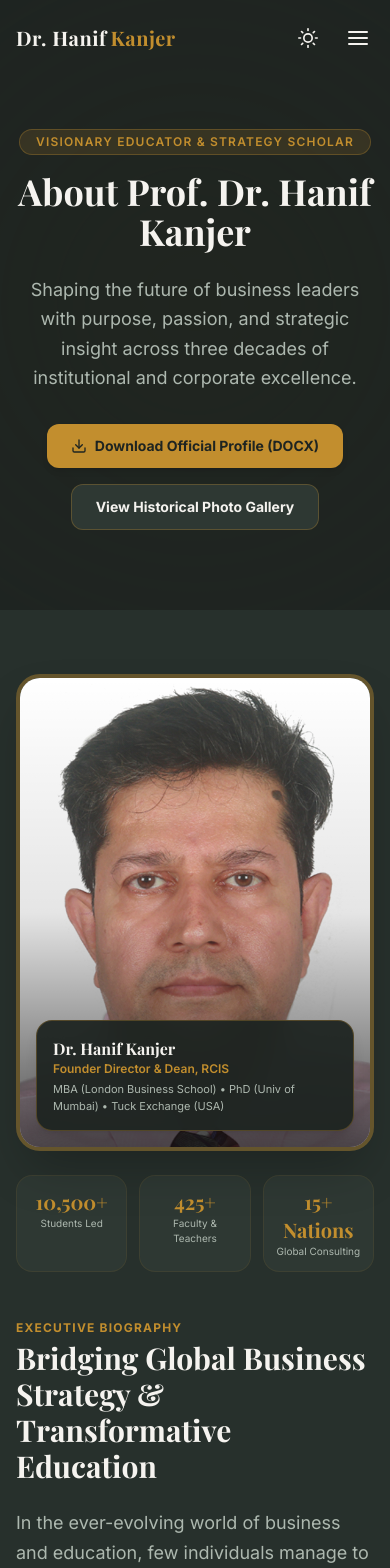
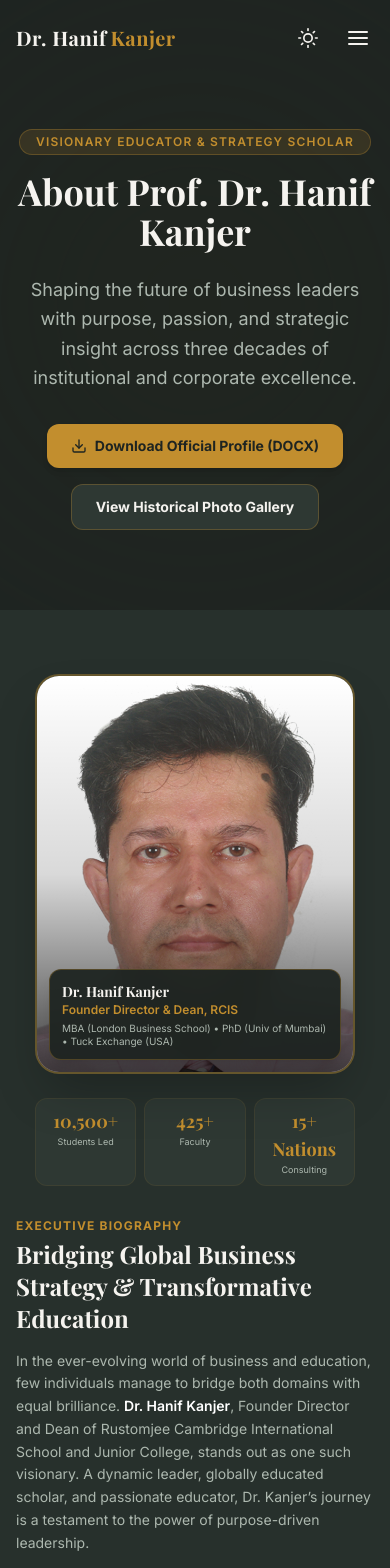
Before and after one commit to rustomjeecareerconnect/HKanjer-website, a Next.js app: page /about in a window 390 px wide. Shown: the top 1568 px of the page. Built offline with nearby package versions, Linux system fonts and the light colour scheme; a web font is replaced by a local one.

Commit message:
style: refine mobile menu and responsive portrait layout
Improve mobile menu UX with blur effect, improved navigation styling, and scrolling support. Update about page portrait layout for better responsiveness across small devices.

```diff
--- a/app/about/page.js
+++ b/app/about/page.js
@@ -128,82 +128,82 @@ export default function About() {
       {/* Section 2: Comprehensive Official Biography */}
       <section className="section-padding bg-secondary-light dark:bg-secondary">
         <div className="container-custom">
-          <div className="grid grid-cols-1 lg:grid-cols-12 gap-12 items-start">
-            <div className="lg:col-span-5 space-y-6 sticky top-28">
+          <div className="grid grid-cols-1 lg:grid-cols-12 gap-8 lg:gap-12 items-start">
+            <div className="lg:col-span-5 space-y-6 relative lg:sticky lg:top-28 z-10">
               <ScrollAnimation>
-                <div className="relative aspect-[3/4] w-full max-w-md mx-auto rounded-3xl overflow-hidden border-4 border-accent/40 shadow-2xl group">
+                <div className="relative aspect-[4/5] sm:aspect-[3/4] w-full max-w-xs sm:max-w-sm lg:max-w-md mx-auto rounded-3xl overflow-hidden border-2 sm:border-4 border-accent/40 shadow-2xl group">
                   <Image
                     src="/images/dr-hanif-kanjer-2025-portrait.jpg"
                     alt="Prof. Dr. Hanif Kanjer"
                     fill
                     priority
-                    sizes="(max-width: 1024px) 100vw, 400px"
+                    sizes="(max-width: 640px) 320px, (max-width: 1024px) 380px, 400px"
                     className="object-cover object-top filter contrast-[1.03] group-hover:scale-105 transition-transform duration-500"
                     referrerPolicy="no-referrer"
                   />
-                  <div className="absolute inset-0 bg-gradient-to-t from-black/70 via-black/10 to-transparent pointer-events-none"></div>
-                  <div className="absolute bottom-4 left-4 right-4 bg-surface-light/95 dark:bg-primary/95 backdrop-blur-md p-4 rounded-2xl border border-accent/30 shadow-lg">
-                    <p className="text-base font-heading font-bold text-text-dark dark:text-text">Dr. Hanif Kanjer</p>
+                  <div className="absolute inset-0 bg-gradient-to-t from-black/75 via-black/15 to-transparent pointer-events-none"></div>
+                  <div className="absolute bottom-3 left-3 right-3 sm:bottom-4 sm:left-4 sm:right-4 bg-surface-light/95 dark:bg-primary/95 backdrop-blur-md p-3 sm:p-4 rounded-xl sm:rounded-2xl border border-accent/30 shadow-lg">
+                    <p className="text-sm sm:text-base font-heading font-bold text-text-dark dark:text-text">Dr. Hanif Kanjer</p>
                     <p className="text-xs text-accent font-semibold">Founder Director & Dean, RCIS</p>
-                    <p className="text-[11px] text-text-dark-muted dark:text-text-muted mt-1">MBA (London Business School) • PhD (Univ of Mumbai) • Tuck Exchange (USA)</p>
+                    <p className="text-[10px] sm:text-[11px] text-text-dark-muted dark:text-text-muted mt-1 leading-tight">MBA (London Business School) • PhD (Univ of Mumbai) • Tuck Exchange (USA)</p>
                   </div>
                 </div>
               </ScrollAnimation>
 
               {/* Quick Institutional Stats */}
               <ScrollAnimation delay={0.2}>
-                <div className="grid grid-cols-3 gap-3 max-w-md mx-auto">
-                  <div className="card-base p-3 text-center rounded-2xl border border-accent/20 bg-surface-light dark:bg-surface">
-                    <p className="font-heading text-xl font-bold text-accent">10,500+</p>
-                    <p className="text-[10px] text-text-dark-muted dark:text-text-muted">Students Led</p>
+                <div className="grid grid-cols-3 gap-2 sm:gap-3 max-w-xs sm:max-w-sm lg:max-w-md mx-auto">
+                  <div className="card-base p-2 sm:p-3 text-center rounded-xl sm:rounded-2xl border border-accent/20 bg-surface-light dark:bg-surface">
+                    <p className="font-heading text-lg sm:text-xl font-bold text-accent">10,500+</p>
+                    <p className="text-[9px] sm:text-[10px] text-text-dark-muted dark:text-text-muted">Students Led</p>
                   </div>
-                  <div className="card-base p-3 text-center rounded-2xl border border-accent/20 bg-surface-light dark:bg-surface">
-                    <p className="font-heading text-xl font-bold text-accent">425+</p>
-                    <p className="text-[10px] text-text-dark-muted dark:text-text-muted">Faculty & Teachers</p>
+                  <div className="card-base p-2 sm:p-3 text-center rounded-xl sm:rounded-2xl border border-accent/20 bg-surface-light dark:bg-surface">
+                    <p className="font-heading text-lg sm:text-xl font-bold text-accent">425+</p>
+                    <p className="text-[9px] sm:text-[10px] text-text-dark-muted dark:text-text-muted">Faculty</p>
                   </div>
-                  <div className="card-base p-3 text-center rounded-2xl border border-accent/20 bg-surface-light dark:bg-surface">
-                    <p className="font-heading text-xl font-bold text-accent">15+ Nations</p>
-                    <p className="text-[10px] text-text-dark-muted dark:text-text-muted">Global Consulting</p>
+                  <div className="card-base p-2 sm:p-3 text-center rounded-xl sm:rounded-2xl border border-accent/20 bg-surface-light dark:bg-surface">
+                    <p className="font-heading text-lg sm:text-xl font-bold text-accent">15+ Nations</p>
+                    <p className="text-[9px] sm:text-[10px] text-text-dark-muted dark:text-text-muted">Consulting</p>
                   </div>
                 </div>
               </ScrollAnimation>
             </div>
 
-            <div className="lg:col-span-7 prose prose-lg dark:prose-invert max-w-none text-text-dark-muted dark:text-text-muted font-body space-y-6">
+            <div className="lg:col-span-7 prose prose-lg dark:prose-invert max-w-none text-text-dark-muted dark:text-text-muted font-body space-y-5 sm:space-y-6">
               <ScrollAnimation delay={0.2}>
                 <span className="text-xs font-bold uppercase tracking-widest text-accent block">Executive Biography</span>
-                <h2 className="font-heading text-3xl md:text-4xl font-bold text-text-dark dark:text-text mt-1 mb-6">
+                <h2 className="font-heading text-2xl sm:text-3xl md:text-4xl font-bold text-text-dark dark:text-text mt-1 mb-4 sm:mb-6">
                   Bridging Global Business Strategy & Transformative Education
                 </h2>
 
-                <p className="leading-relaxed">
+                <p className="text-sm sm:text-base leading-relaxed">
                   In the ever-evolving world of business and education, few individuals manage to bridge both domains with equal brilliance. <strong>Dr. Hanif Kanjer</strong>, Founder Director and Dean of Rustomjee Cambridge International School and Junior College, stands out as one such visionary. A dynamic leader, globally educated scholar, and passionate educator, Dr. Kanjer’s journey is a testament to the power of purpose-driven leadership.
                 </p>
 
-                <p className="leading-relaxed">
+                <p className="text-sm sm:text-base leading-relaxed">
                   Holding an MBA from the prestigious <strong>London Business School</strong>, Europe’s top-ranked business institution, and a PhD in Management from the University of Mumbai, Dr. Kanjer has always believed that true education transcends borders. Selected for an elite exchange program at the Ivy League’s <strong>Amos Tuck School of Business, Dartmouth, USA</strong>, he was exposed early on to the world’s best minds in business thinking and innovation.
                 </p>
 
-                <div className="p-6 rounded-2xl bg-accent/10 border-l-4 border-accent my-6">
-                  <h3 className="font-heading font-bold text-lg text-text-dark dark:text-text mb-2">Global Consulting Across Continents</h3>
-                  <p className="text-sm text-text-dark-muted dark:text-text-muted leading-relaxed m-0">
+                <div className="p-4 sm:p-6 rounded-2xl bg-accent/10 border-l-4 border-accent my-4 sm:my-6">
+                  <h3 className="font-heading font-bold text-base sm:text-lg text-text-dark dark:text-text mb-2">Global Consulting Across Continents</h3>
+                  <p className="text-xs sm:text-sm text-text-dark-muted dark:text-text-muted leading-relaxed m-0">
                     Dr. Kanjer’s early career was shaped by nearly a decade in the corporate world, working across continents with industry giants like <strong>Giordano Fashions, Business Consulting Group, Unilever Gulf, 3M UK, Ernst & Young, and Infosys</strong>. His global consulting work took him to over 15 countries across North America, Europe, the Middle East, and Asia, where he contributed to business process reengineering, strategic turnarounds, and new market development.
                   </p>
                 </div>
 
-                <p className="leading-relaxed">
+                <p className="text-sm sm:text-base leading-relaxed">
                   Yet, in 2002, he made a bold and inspiring choice to return to India and channel his global expertise into building institutions of excellence in education. In 2004, he served as Consulting Director instrumental in establishing the first international campus of <strong>S P Jain School of Global Management in Dubai</strong>.
                 </p>
 
-                <p className="leading-relaxed">
+                <p className="text-sm sm:text-base leading-relaxed">
                   From directing Rustomjee International School with 3,500 students to now leading a vibrant learning community of <strong>over 10,500 students, 425 teachers, and 180 staff</strong>, his leadership is both expansive and deeply personal. He went on to found the <strong>Rustomjee Cambridge International School in 2006</strong>, now a benchmark for international curriculum schools in India, and subsequently established <strong>Rustomjee Business School</strong>, delivering corporate training and executive management programs.
                 </p>
 
-                <p className="leading-relaxed">
+                <p className="text-sm sm:text-base leading-relaxed">
                   A <strong>Master Trainer from Cambridge International</strong>, prolific writer, and speaker, Dr. Kanjer has contributed thought-provoking articles to <em>Business Standard, Economic Times, Financial Express</em>, and more. His first book, <em>All the Right Answers</em>, published by Macmillan in 2005, showcased his talent for breaking down complex business ideas into accessible insights.
                 </p>
 
-                <p className="leading-relaxed">
+                <p className="text-sm sm:text-base leading-relaxed">
                   He has co-authored the Indian adaptation of <strong>Strategic Management: Concepts and Cases (18th Edition)</strong> published by Pearson alongside Dr. Fred David and Dr. Forest David. The Indian adaptation contextualizes core strategy concepts with rich, real-world Indian business cases, making it an essential resource for students, educators, and business leaders alike.
                 </p>
               </ScrollAnimation>
```
Also changed, not shown: components/Navbar.jsx (+7 -7 lines).
